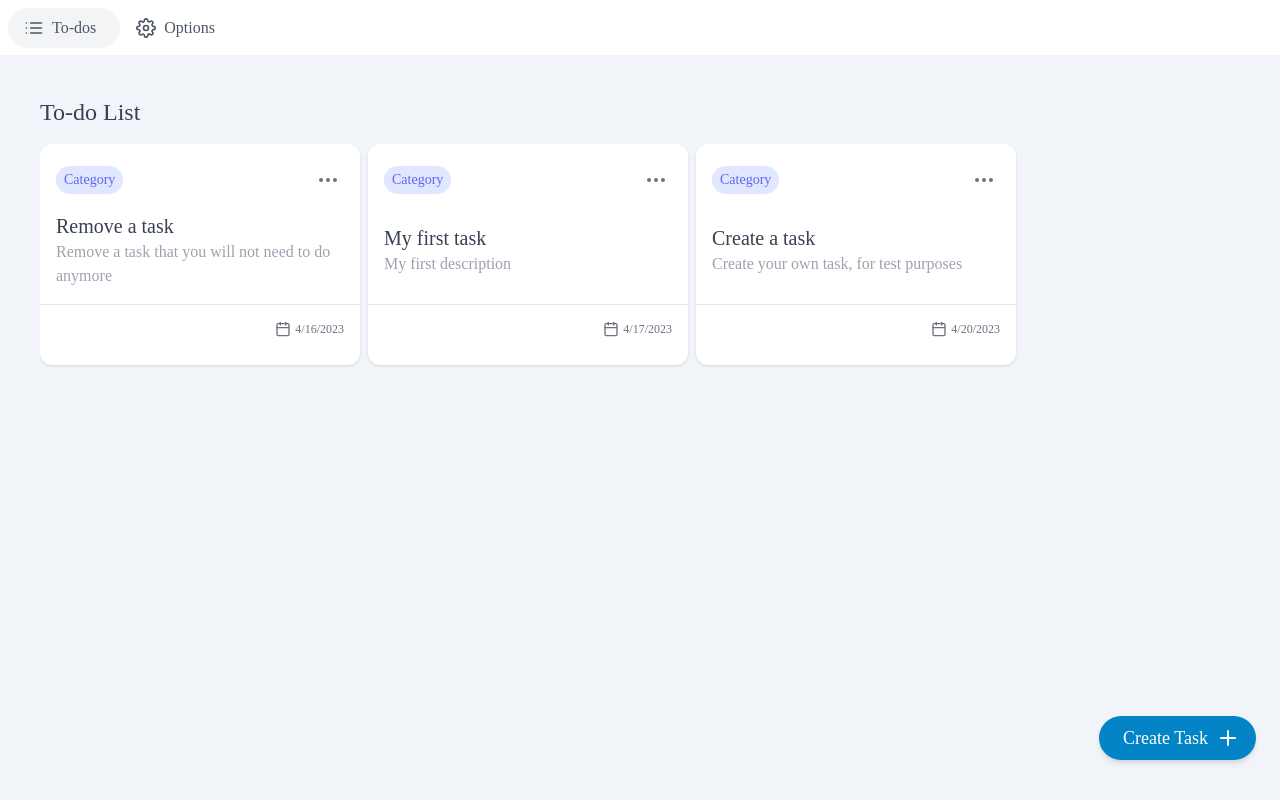
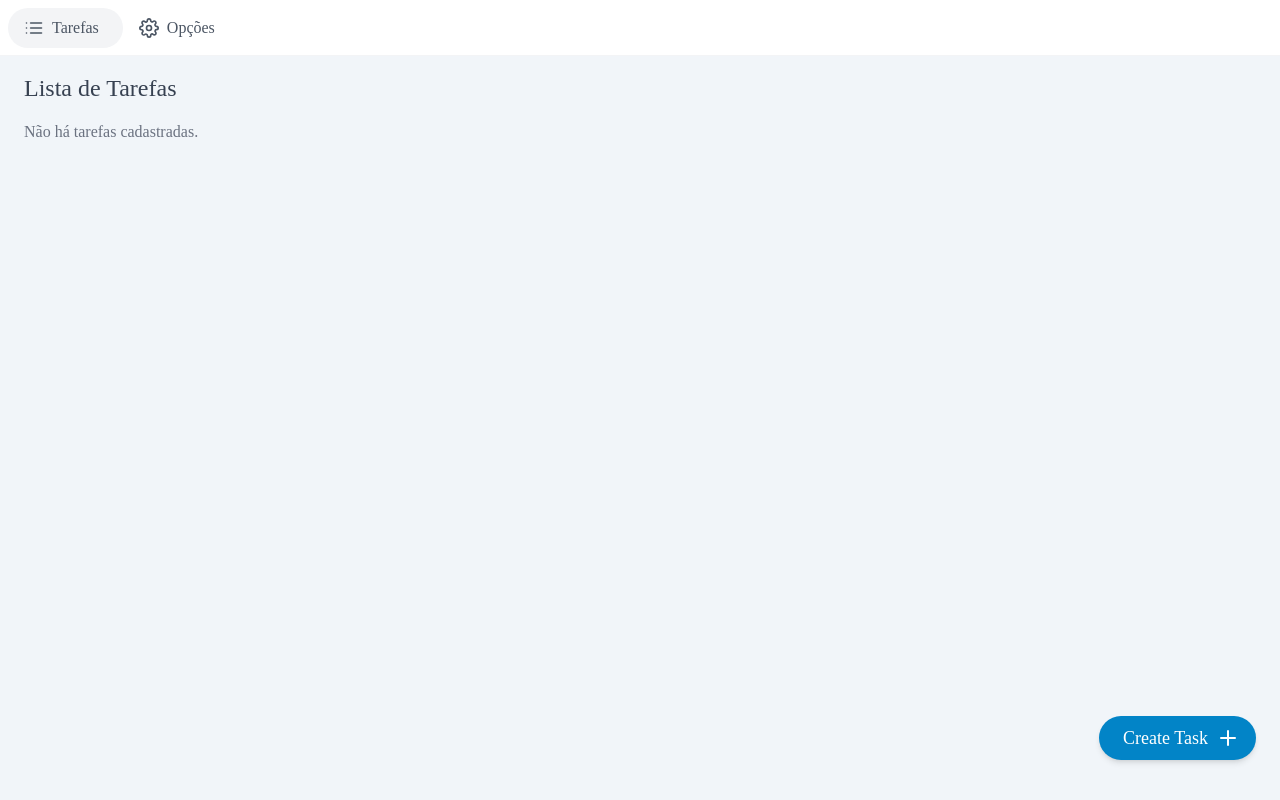
Before and after one commit to bertonni/todo-list, a React (Vite) app: page / in a window 1280 px wide. Built offline with nearby package versions, Linux system fonts and the light colour scheme; a web font is replaced by a local one.

Commit message:
- changing language to portuguese - changing todos layout to grid instead of flex

```diff
--- a/src/App.tsx
+++ b/src/App.tsx
@@ -1,9 +1,9 @@
 import { useState } from "react";
 import { AnimatePresence } from 'framer-motion';
 import { Navbar } from "./components/Navbar";
-import { Todos } from "./Screens/Todos";
+import { Todos } from "./screens/Todos";
 import { Plus } from "react-feather";
-import { Options } from "./Screens/Options";
+import { Options } from "./screens/Options";
 import { AddTaskModal } from "./components/AddTaskModal";
 
 function App() {
@@ -16,7 +16,7 @@ function App() {
       <AnimatePresence mode="wait">
         {showAddTaskModal ? <AddTaskModal close={() => setShowAddTaskModal(false)} /> : null}
       </AnimatePresence>
-      <div className="px-6 mt-6 flex flex-col gap-2 pb-20">
+      <div className="px-6 flex flex-col gap-2 pb-20">
         {activeItem === 1 ? <Todos /> : <Options />}
         <button
           className="rounded-full flex items-center gap-2 text-lg
--- a/src/Screens/Options.tsx
+++ b/src/Screens/Options.tsx
@@ -1,13 +1,14 @@
-import { useTodos } from "../contexts/TodosContext"
+import { useTodos } from "../contexts/TodosContext";
 
 export const Options = () => {
-
   return (
-    <div className='rounded bg-white p-4 shadow text-gray-600'>
-      <h1 className='font-medium text-2xl'>Options</h1>
-      <div className="mt-4 flex flex-col">
-        <p className="text-gray-500">Options screen.</p>
+    <div>
+      <h1 className="font-medium text-2xl my-4">Opções</h1>
+      <div className="rounded bg-white shadow text-gray-600 px-3">
+        <div className="py-4 flex flex-col">
+          <p className="text-gray-500">Tela de opções.</p>
+        </div>
       </div>
     </div>
-  )
-}
+  );
+};
--- a/src/Screens/Todos.tsx
+++ b/src/Screens/Todos.tsx
@@ -5,14 +5,16 @@ export const Todos = () => {
   const { todos } = useTodos();
 
   return (
-    <div className="rounded p-4 text-gray-700">
-      <h1 className="font-medium text-2xl">To-do List</h1>
-
-      <div className="mt-4 flex pb-2 flex-wrap gap-2 flex-1 max-h-[calc(100vh-17rem)] overflow-auto">
+    <div className="rounded text-gray-700">
+      <h1 className="font-medium text-2xl my-4">Lista de Tarefas</h1>
+      {/* <div className="flex pb-2 flex-wrap gap-3 flex-1 max-h-[calc(100vh-15rem)] overflow-auto"> */}
+      <div className="grid sm:grid-cols-2 md:grid-cols-3 xl:grid-cols-4
+        2xl:grid-cols-5 pb-2 flex-wrap gap-3 flex-1 max-h-[calc(100vh-15rem)]
+        overflow-auto">
         {todos.length > 0 ? (
           todos.map((todo, index) => <TodoCard todo={todo} key={index} />)
         ) : (
-          <p className="text-gray-500">There is nothing to do.</p>
+          <p className="text-gray-500">Não há tarefas cadastradas.</p>
         )}
       </div>
     </div>
--- a/src/components/Navbar.tsx
+++ b/src/components/Navbar.tsx
@@ -33,13 +33,13 @@ export const Navbar = ({ active, setActive }: NavbarProps) => {
       <div className="sm:flex items-center hidden text-gray-600">
         <NavButton
           isActive={active === 1}
-          title={"To-dos"}
+          title={"Tarefas"}
           icon={<List size={20} />}
           action={() => setActive(1)}
         />
         <NavButton
           isActive={active === 2}
-          title={"Options"}
+          title={"Opções"}
           icon={<Settings size={20} />}
           action={() => setActive(2)}
         />
--- a/src/components/Slidebar.tsx
+++ b/src/components/Slidebar.tsx
@@ -38,13 +38,13 @@ export const Slidebar = ({ close, active, setActive }: SlidebarProps) => {
         </button>
         <NavButton
           isActive={active === 1}
-          title={"To-dos"}
+          title={"Tarefas"}
           icon={<List size={20} />}
           action={() => handleClick(1)}
         />
         <NavButton
           isActive={active === 2}
-          title={"Options"}
+          title={"Opções"}
           icon={<Settings size={20} />}
           action={() => handleClick(2)}
         />
--- /dev/null
+++ b/src/components/TabNavigation.tsx
@@ -0,0 +1,7 @@
+import React from 'react'
+
+export const TabNavigation = () => {
+  return (
+    <div>TabNavigation</div>
+  )
+}
--- a/src/components/TodoCard.tsx
+++ b/src/components/TodoCard.tsx
@@ -4,6 +4,9 @@ import { Edit2, Trash2, CheckCircle, Calendar, MoreHorizontal } from "react-feat
 interface TodoCardProps {
   todo: Todo;
 }
+
+const months: string[] = ["Jan", "Fev", "Mar", "Abr", "Mai", "Jun", "Jul", "Ago", "Set", "Out", "Nov", "Dez"];
+const days: string[] = ["Seg", "Ter", "Qua", "Qui", "Sex", "Sáb", "Dom"];
 
 export const TodoCard = ({ todo }: TodoCardProps) => {
   const { title, description, deadline } = todo;
@@ -19,21 +22,30 @@ export const TodoCard = ({ todo }: TodoCardProps) => {
     return daysDiff;
   };
 
+  const formatDate = (date: Date) => {
+    const dayOfWeek = date.getDay() == 0 ? 6 : date.getDay() - 1;
+    const month = date.getMonth();
+    const dayOfMonth = date.getDate();
+    const year = date.getFullYear();
+
+    return `${days[dayOfWeek]}, ${dayOfMonth} ${months[month]} ${year}`;
+  }
+
   const dateColorClass =
     getDifferenceDays(deadline) < 0
-      ? "bg-red-500"
+      ? "text-red-500"
       : getDifferenceDays(deadline) < 6
-      ? "bg-amber-500"
-      : "bg-green-500";
+      ? "text-amber-500"
+      : "text-green-500";
 
   return (
     <div
-      className="flex flex-col justify-between text-gray-700 rounded-xl shadow
-      py-3 w-full sm:w-80 bg-white"
+      className="flex flex-col justify-between text-gray-700 rounded-xl shadow-md
+      pt-3 w-full bg-white"
     >
       {/* header */}
       <div className="h-10 flex justify-between items-center px-4 text-gray-500 mt-1 mb-3">
-        <span className="px-2 py-1 rounded-full bg-indigo-100 text-sm font-medium text-indigo-500">Category</span>
+        <span className="px-2 py-1 rounded-full bg-indigo-100 text-sm font-medium text-indigo-500">Categoria</span>
         <button className="p-1 rounded-full hover:bg-gray-50">
           <MoreHorizontal />
         </button>
@@ -46,10 +58,10 @@ export const TodoCard = ({ todo }: TodoCardProps) => {
       </div>
 
       {/* footer */}
-      <div className="flex border-t w-full justify-end py-4 px-3 text-gray-500">
+      <div className={`flex border-t w-full justify-end py-4 px-3 text-gray-500 ${dateColorClass}`}>
         <Calendar size={16} />
-        <span className={`text-xs rounded px-1`}>
-          {deadline.toLocaleDateString()}
+        <span className="text-xs rounded px-1">
+          {formatDate(deadline)}
         </span>
       </div>
 
--- a/src/contexts/TodosContext.tsx
+++ b/src/contexts/TodosContext.tsx
@@ -17,29 +17,7 @@ interface TodosProviderProps {
   children: ReactNode;
 }
 
-const defaultTodos: Todo[] = [
-  {
-    title: "My first task",
-    description: "My first description",
-    deadline: new Date("2023-04-17"),
-    status: "To do",
-    createdAt: "14/04/2023",
-  },
-  {
-    title: "Create a task",
-    description: "Create your own task, for test purposes",
-    deadline: new Date("2023-04-20"),
-    status: "To do",
-    createdAt: "14/04/2023",
-  },
-  {
-    title: "Remove a task",
-    description: "Remove a task that you will not need to do anymore",
-    deadline: new Date("2023-04-16"),
-    status: "To do",
-    createdAt: "14/04/2023",
-  },
-];
+const defaultTodos: Todo[] = [];
 
 export const TodosContext = createContext({} as TodosContextDataProps);
 
```
